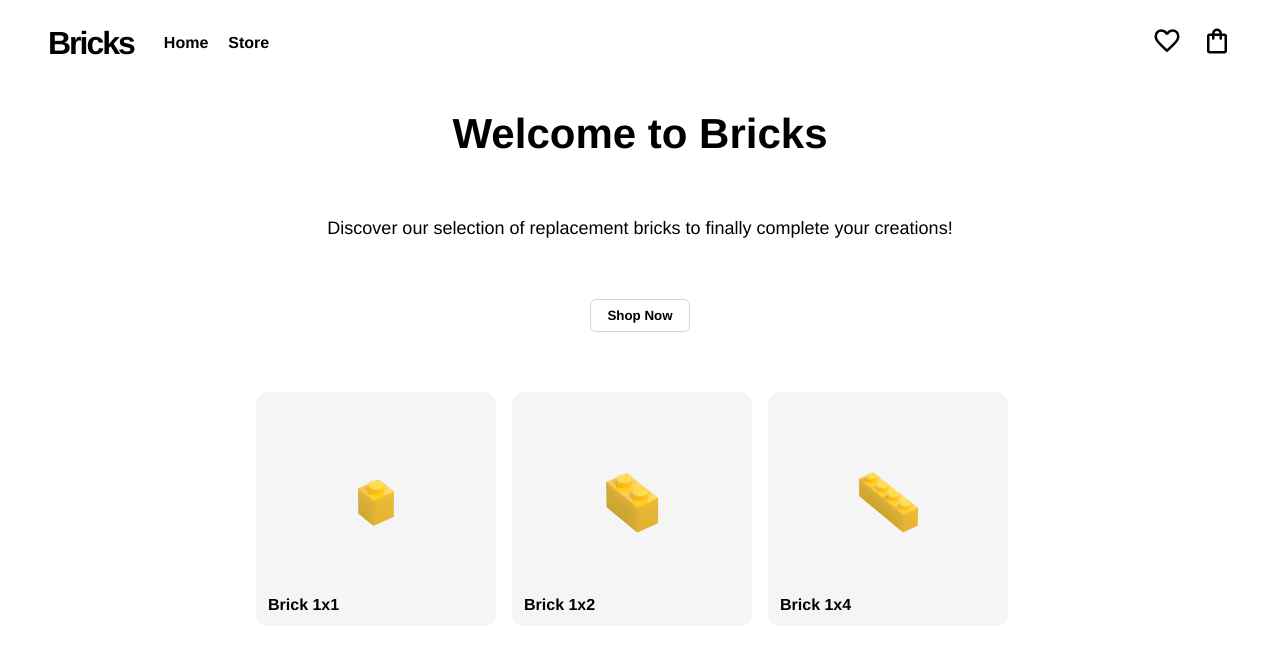
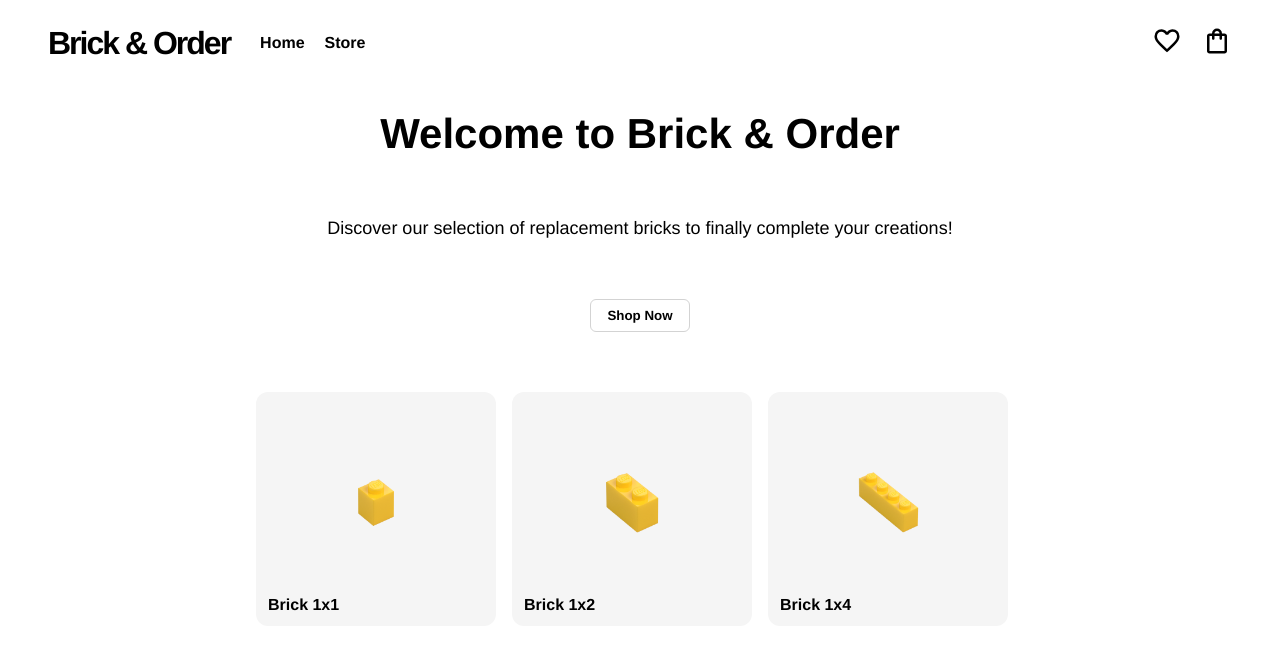
Before and after one commit to lmaqungo/shopping-cart, a React (Vite) app: page / in a window 1280 px wide. Shown: the top 650 px of the page. Built offline with nearby package versions, Linux system fonts and the light colour scheme.

Commit message:
change logo

```diff
--- a/src/components/Header/Header.jsx
+++ b/src/components/Header/Header.jsx
@@ -27,7 +27,7 @@ const Header = ({ activeHeart, setActiveHeart, activeType, setActiveType, setOpe
     <header>
     <div className={styles.section}>
         <Link to="/" className={styles.logo}>
-            <h1 className={styles.logoHeader} >Bricks</h1>
+            <h1 className={styles.logoHeader} >Brick & Order</h1>
         </Link>
         <nav className={styles.flex}>
             {location.pathname === "/store" && <BurgerMenuIcon onClick={openBurgerMenu} className={styles.menuIcon} />}
--- a/src/components/Home/Home.jsx
+++ b/src/components/Home/Home.jsx
@@ -9,7 +9,7 @@ const Home = () => {
 
   return (
       <div className={styles.main}>
-          <h1 className={styles.header} >Welcome to Bricks</h1>
+          <h1 className={styles.header} >Welcome to Brick & Order</h1>
           <p className={styles.body} >Discover our selection of replacement bricks to finally complete your creations!</p>
           <span>
             <Link to='/store'>
```
